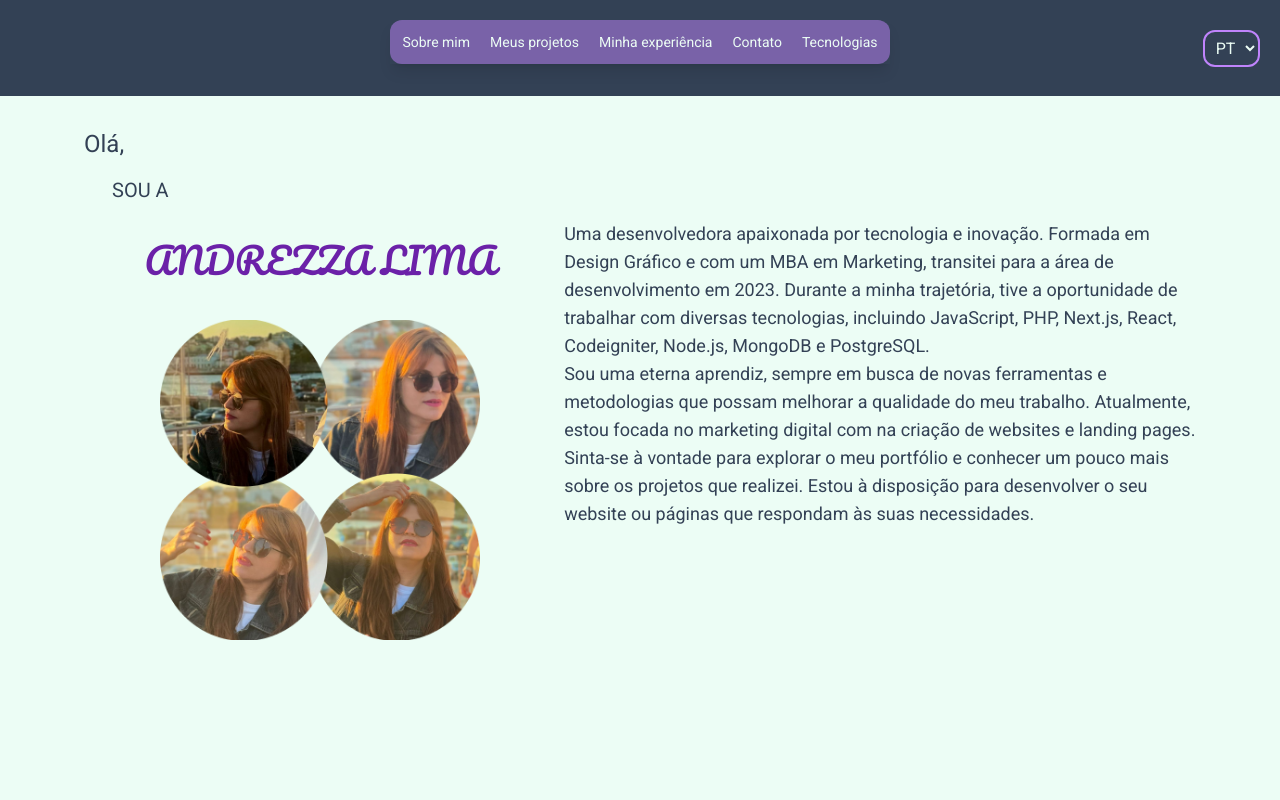
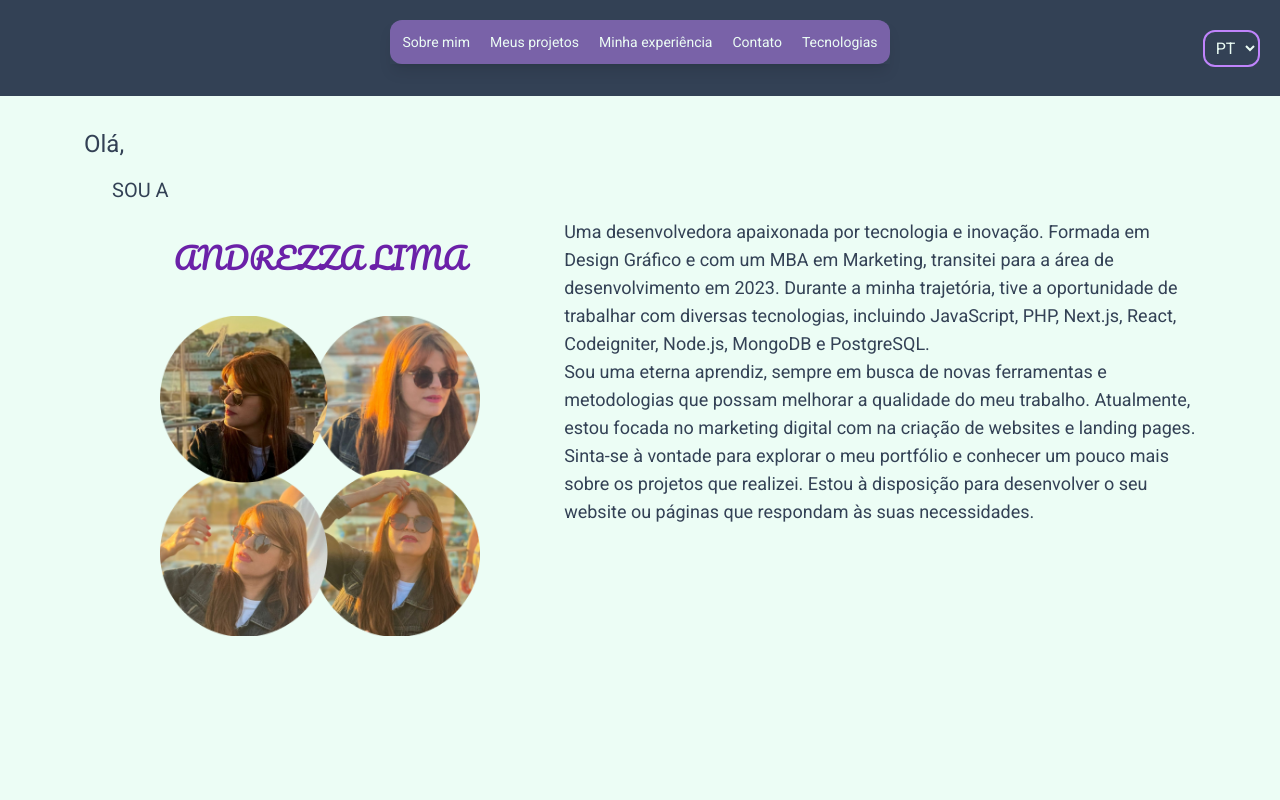
Before and after one commit to andrezzalima/site-portfolio, a Next.js app: page / in a window 1280 px wide. Shown: the top 800 px of the page. Built offline with nearby package versions, Linux system fonts and the light colour scheme.

Commit message:
Update page.js
tamanho do name

```diff
--- a/app/page.js
+++ b/app/page.js
@@ -148,7 +148,7 @@ export default function Home() {
                     {t('hi')}
                   </h2>
                   <p className='text-xl md:text-6x ml-7 '>{t('i-am')}</p><br></br>
-                  <div className='text-4xl md:text-6x flex flex-col items-center font-bold'>
+                  <div className='text-3xl md:text-6x flex flex-col items-center font-bold'>
                     <h1 className={`text-purple-800 ${pacifico.className}`}>{t('name')}</h1>
                   </div>
                 </div>
```
